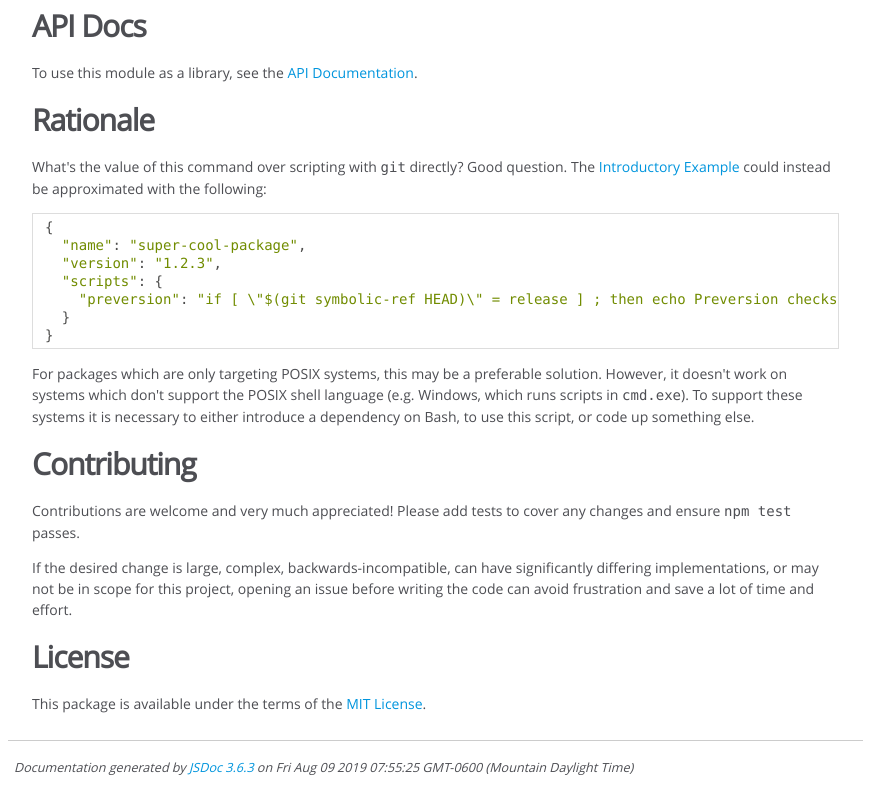
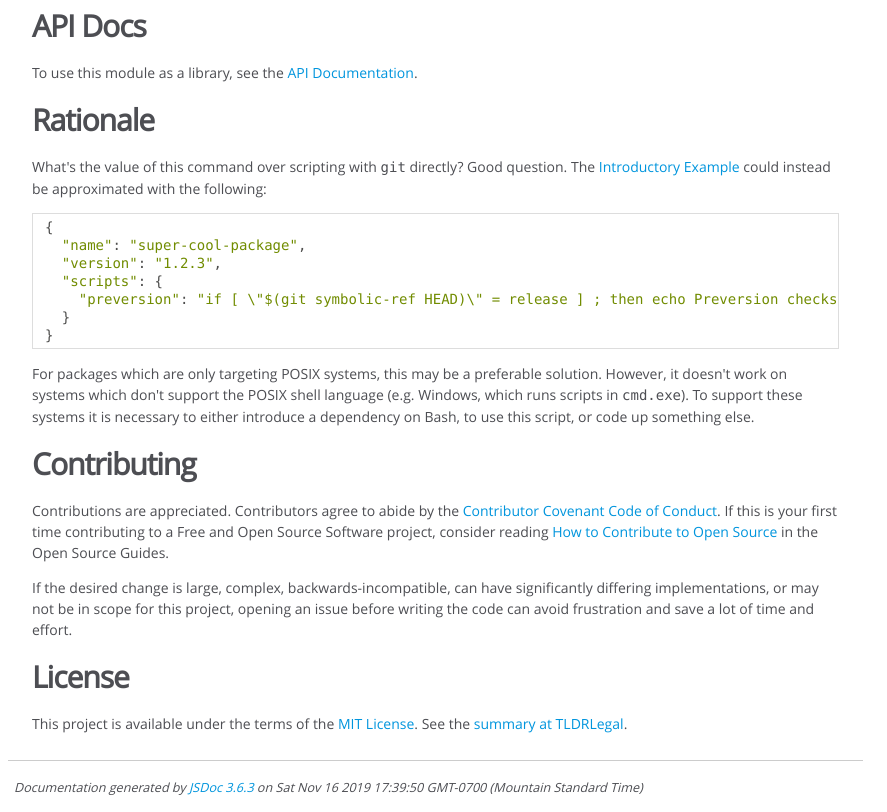
Before and after one commit to kevinoid/git-branch-is, a plain HTML site: page api/index.html in a window 1280 px wide. Shown: the part 3106-3918 px from the top of the page, without its empty margins (0-887 px from the left). Drawn offline with Linux system fonts and the light colour scheme.

Commit message:
Docs for v3.1.0

```diff
--- a/api/index.html
+++ b/api/index.html
@@ -156,15 +156,20 @@ shell language (e.g. Windows, which runs scripts in <code>cmd.exe</code>).  To s
 these systems it is necessary to either introduce a dependency on Bash, to
 use this script, or code up something else.</p>
 <h2>Contributing</h2>
-<p>Contributions are welcome and very much appreciated!  Please add tests to
-cover any changes and ensure <code>npm test</code> passes.</p>
+<p>Contributions are appreciated.  Contributors agree to abide by the <a href="https://www.contributor-covenant.org/version/1/4/code-of-conduct.html">Contributor
+Covenant Code of
+Conduct</a>.
+If this is your first time contributing to a Free and Open Source Software
+project, consider reading <a href="https://opensource.guide/how-to-contribute/">How to Contribute to Open
+Source</a>
+in the Open Source Guides.</p>
 <p>If the desired change is large, complex, backwards-incompatible, can have
 significantly differing implementations, or may not be in scope for this
 project, opening an issue before writing the code can avoid frustration and
 save a lot of time and effort.</p>
 <h2>License</h2>
-<p>This package is available under the terms of the
-<a href="https://opensource.org/licenses/MIT">MIT License</a>.</p></article>
+<p>This project is available under the terms of the <a href="LICENSE.txt">MIT License</a>.
+See the <a href="https://tldrlegal.com/license/mit-license">summary at TLDRLegal</a>.</p></article>
     </section>
 
 
@@ -181,7 +186,7 @@ save a lot of time and effort.</p>
 <br class="clear">
 
 <footer>
-    Documentation generated by <a href="https://github.com/jsdoc/jsdoc">JSDoc 3.6.3</a> on Fri Aug 09 2019 07:55:25 GMT-0600 (Mountain Daylight Time)
+    Documentation generated by <a href="https://github.com/jsdoc/jsdoc">JSDoc 3.6.3</a> on Sat Nov 16 2019 17:39:50 GMT-0700 (Mountain Standard Time)
 </footer>
 
 <script> prettyPrint(); </script>
```
Also changed, not shown: api/bin_git-branch-is.js.html (+6 -7 lines), api/global.html (+1 -1 lines), api/index.js.html (+9 -13 lines), 1 other file.
